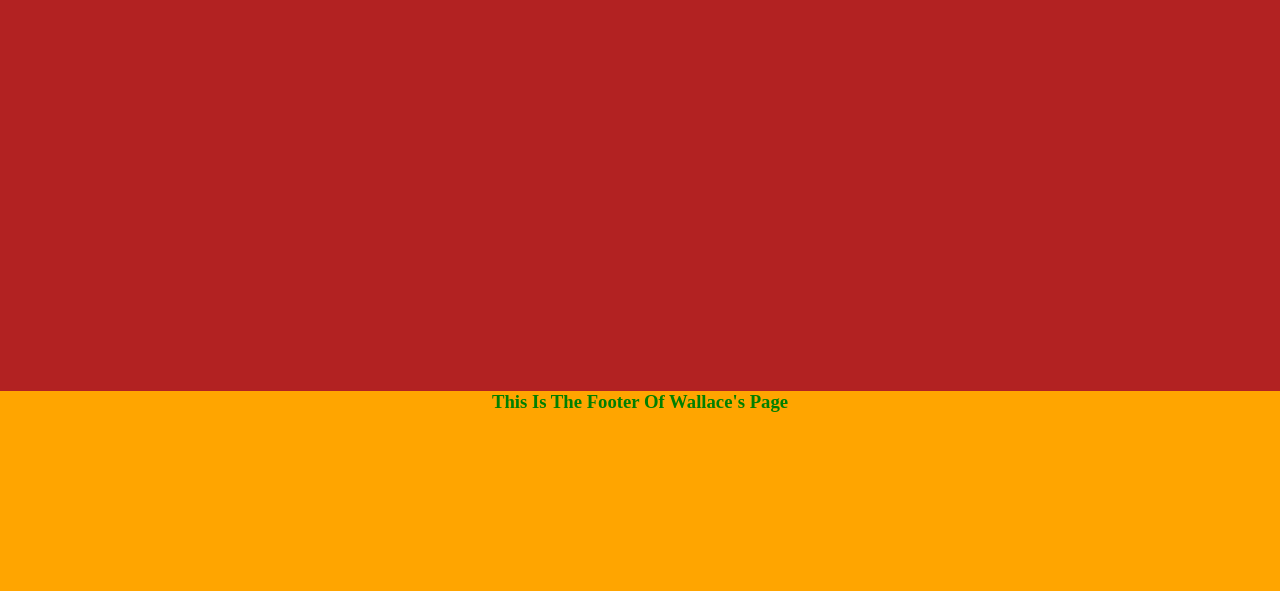
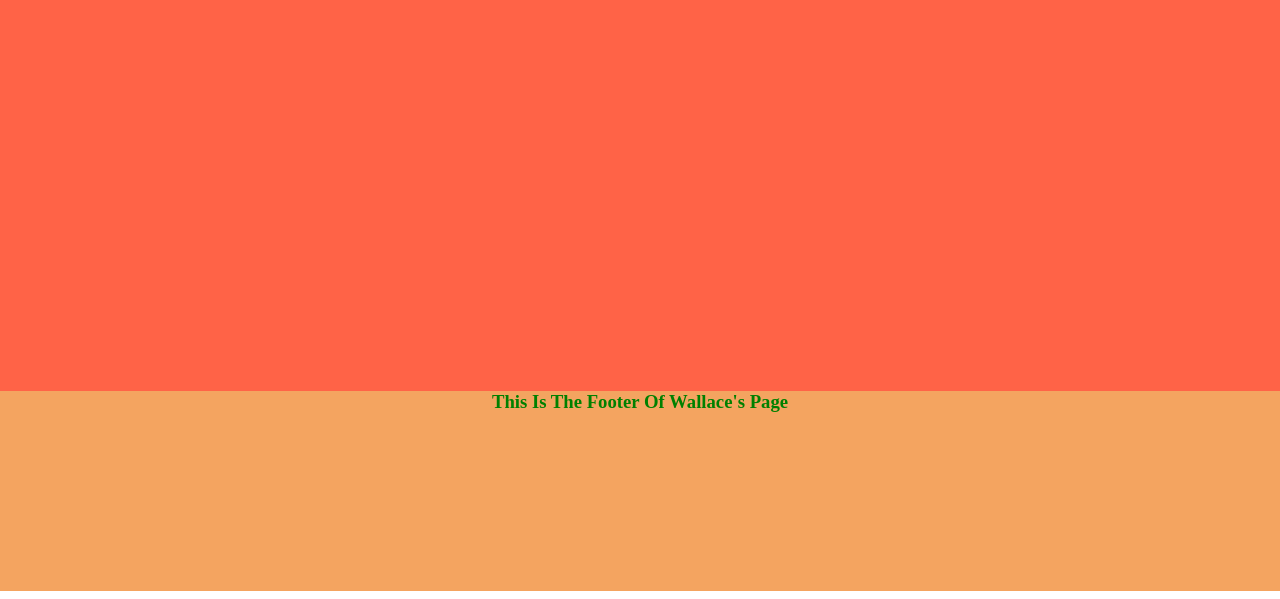
Before and after one commit to WallaceWylie/WallaceWylie.github.io, a plain HTML site: page index.html in a window 1280 px wide. Shown: the part 275-874 px from the top of the page. Drawn offline with Linux system fonts and the light colour scheme.

Commit message:
Small colour changes

```diff
--- a/style.css
+++ b/style.css
@@ -12,7 +12,7 @@
 
 .centre {
     margin: -32px -10px 0 -10px;
-    background-color: firebrick;
+    background-color: tomato;
     height: 500px;
 }
 
@@ -26,7 +26,7 @@
 }
 
 .bottom {
-    background-color: orange;
+    background-color: sandybrown;
     margin: -32px -10px 0 -10px;
     height:200px;
 }
```
